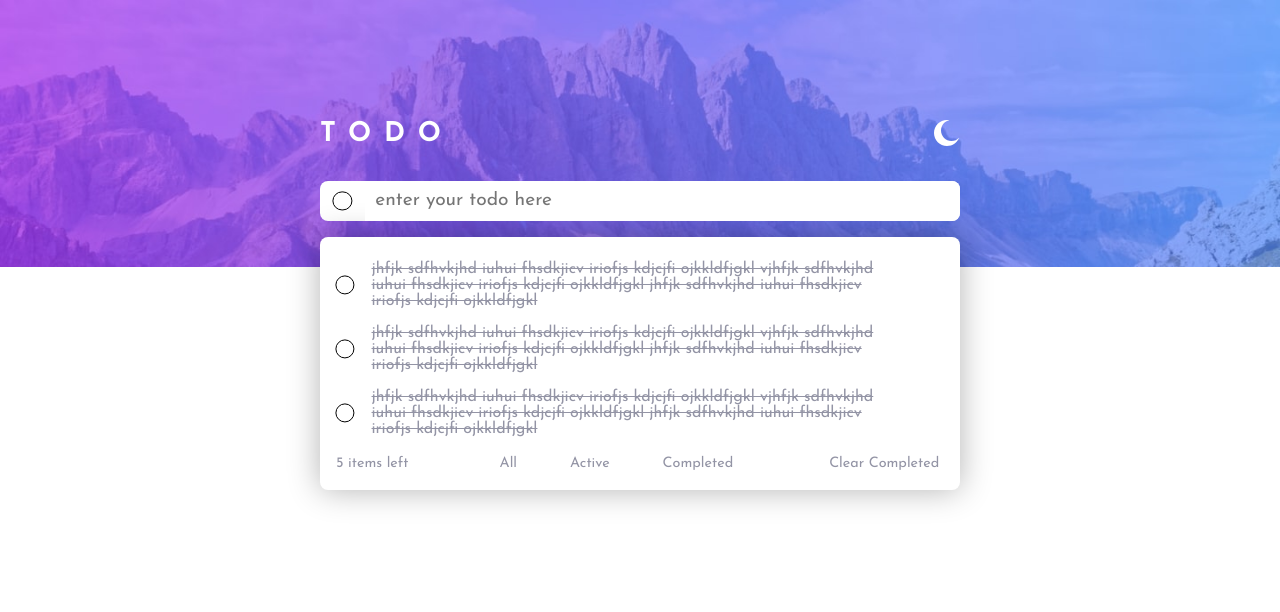
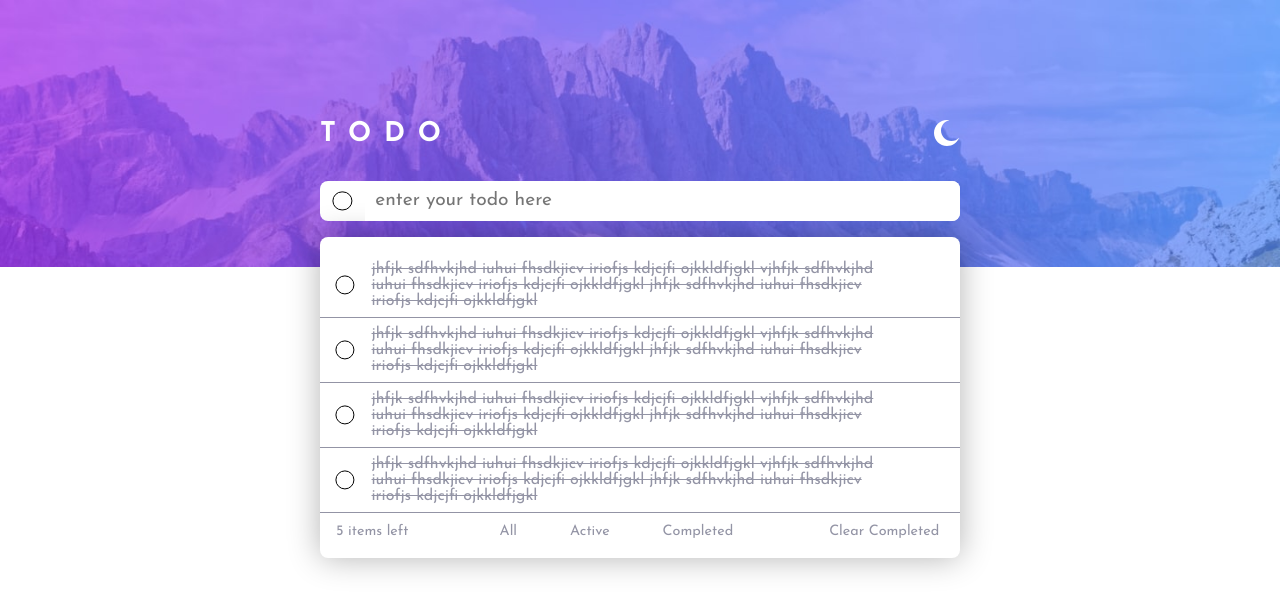
Before and after one commit to paro-418/todo-app-main, a React (Create React App) app: page / in a window 1280 px wide. Shown: the top 612 px of the page. Built offline with nearby package versions, Linux system fonts and the light colour scheme.

Commit message:
css cleanup

```diff
--- a/src/App.module.css
+++ b/src/App.module.css
@@ -1,6 +1,5 @@
 .main{
     position: absolute;
-    /* border: 3px solid red; */
     top: 15%;
     left: 50%;
     transform: translateX(-50%);
--- a/src/components/form/form.module.css
+++ b/src/components/form/form.module.css
@@ -1,5 +1,4 @@
 .form {
-  /* border: 2px solid blue; */
   background-color: #fff;
   display: flex;
   margin-top: 2rem;
--- a/src/components/header/header.module.css
+++ b/src/components/header/header.module.css
@@ -2,7 +2,6 @@
     display: flex;
     justify-content: space-between;
     align-items: center;
-    /* border: 2px solid black; */
     background-color: transparent;
 }
 
--- a/src/components/todo/todo.module.css
+++ b/src/components/todo/todo.module.css
@@ -1,11 +1,10 @@
 .todo{
     display: flex;
-    /* border: 2px solid red; */
-    padding: 0.5rem 0rem;
+    padding: 0.5rem 1rem;
     justify-content: space-between;
-    /* column-gap: 0.5rem; */
     background-color: #fff;
     align-items: center;
+    border-bottom: 1px solid #9394a5;
 }
 
 .checkboxDiv {
@@ -15,11 +14,6 @@
 
 .checkbox {
   display: none;
-}
-
-.label img {
-  width: 75%;
-  height: 75%;
 }
 
 .label {
@@ -32,6 +26,7 @@
   position: absolute;
   display: flex;
   align-items: center;
+  justify-content: center;
   border-radius: 100%;
 }
 
@@ -49,21 +44,14 @@
 
 .delete{
     border: none;
-    /* border: 2px solid red; */
     background-color: transparent;
     height: 1.3rem;
     cursor: pointer;
     flex-basis: 4%;
-    /* margin:0 0.5rem; */
     margin-left: 0.5rem;
     opacity: 0;
     pointer-events: none;
     visibility: hidden;
-}
-
-.delete img{
-    /* width: 100%;
-    height: 100%; */
 }
 
 .todo:hover .delete{
--- a/src/components/todoContainer/todoContainer.js
+++ b/src/components/todoContainer/todoContainer.js
@@ -8,6 +8,7 @@ const TodoContainer = (props) => {
       <Todo id="t1" />
       <Todo id="t2" />
       <Todo id="t3" />
+      <Todo id="t4" />
       <div className={classes.btnContainer}>
         <span>5 items left</span>
         <span>
--- a/src/components/todoContainer/todoContainer.module.css
+++ b/src/components/todoContainer/todoContainer.module.css
@@ -1,12 +1,10 @@
 .todoContainer {
-  /* border: 2px solid red; */
   box-shadow: 0rem 0rem 2rem 0rem rgba(0, 0, 0, 0.3);
   display: flex;
   flex-direction: column;
-  /* row-gap: 0.5rem; */
   border-radius: 0.5rem;
   overflow: hidden;
-  padding: 1rem 1rem;
+  padding: 1rem 0rem;
   background-color: #fff;
 }
 
@@ -16,12 +14,11 @@
   display: flex;
   justify-content: space-between;
   align-items: center;
-  /* border: 2px solid blue; */
   color: #9394a5;
+   padding: 0rem 1rem;
 }
 
 .btnContainer span:nth-of-type(2) {
-  /* border: 2px solid red; */
   display: flex;
   justify-content: space-between;
   align-items: center;
@@ -31,7 +28,6 @@
   cursor: pointer;
   color: inherit;
   font-size: inherit;
-  /* border: 2px solid red; */
   border: none;
   background-color: transparent;
   padding: 0.2rem 0.3rem;
```
